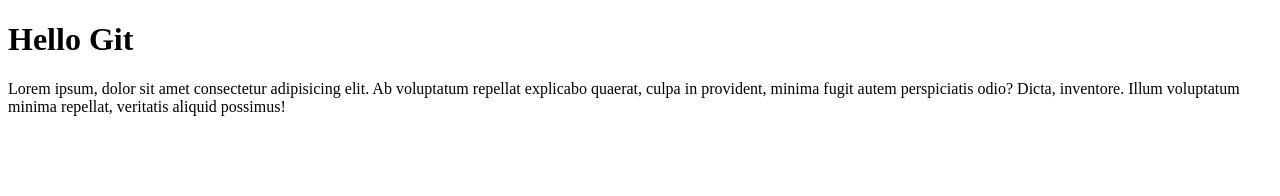
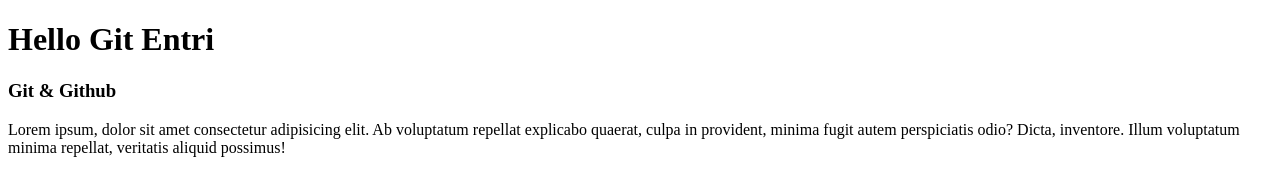
Before and after one commit to RohiniOneteam/Entrilive-project, a plain HTML site: page index.html in a window 1280 px wide. Drawn offline with Linux system fonts and the light colour scheme.

Commit message:
update the content -indexpage

```diff
--- a/index.html
+++ b/index.html
@@ -6,7 +6,8 @@
     <title>index</title>
 </head>
 <body>
-    <h1>Hello Git</h1>
+    <h1>Hello Git Entri</h1>
+    <h3>Git & Github</h3>
     <p>Lorem ipsum, dolor sit amet consectetur adipisicing elit. Ab voluptatum repellat explicabo quaerat, culpa in provident, minima fugit autem perspiciatis odio? Dicta, inventore. Illum voluptatum minima repellat, veritatis aliquid possimus!</p>
 
 </body>
```
